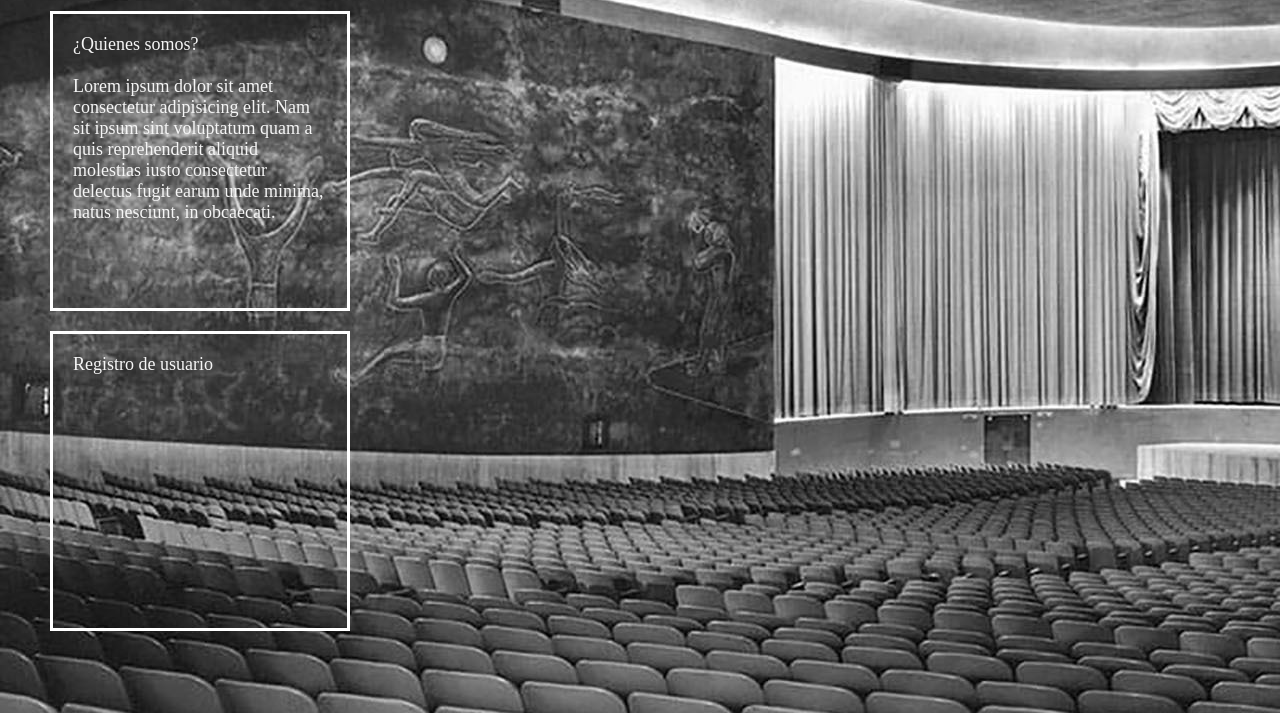
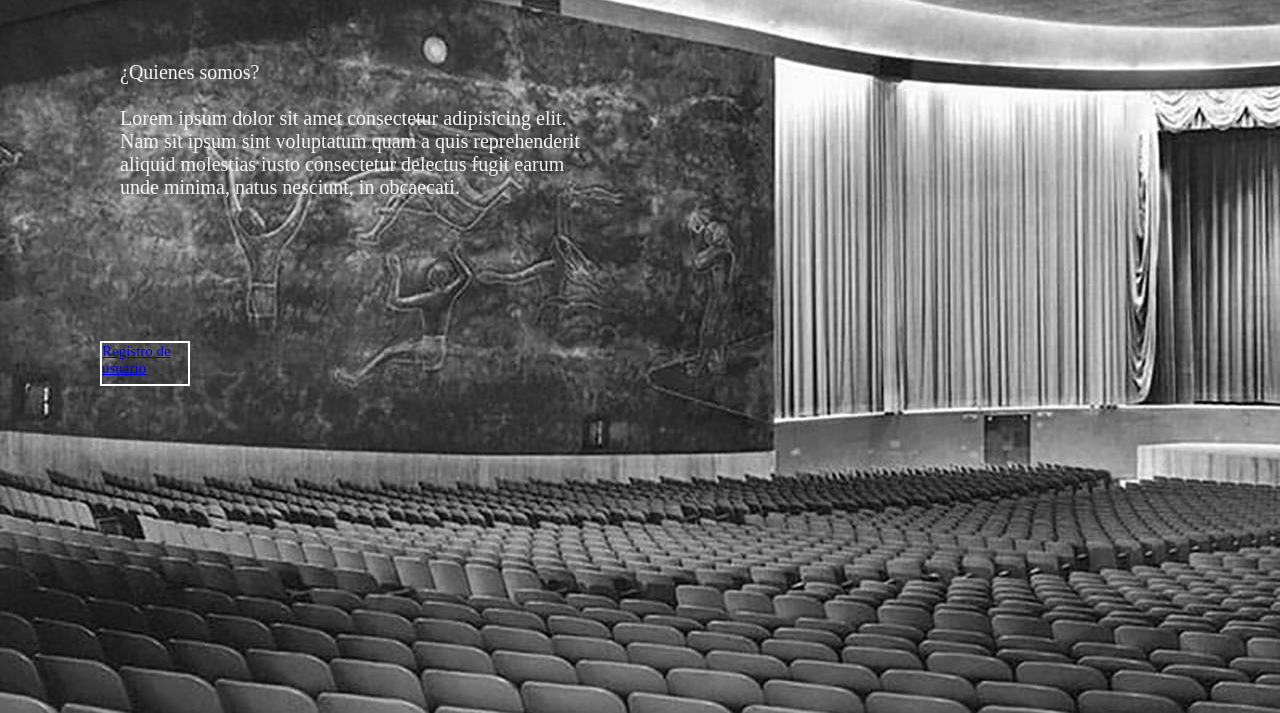
Before and after one commit to Neivajg/CineSol-, a plain HTML site: page index.html in a window 1280 px wide. Shown: the part 87-800 px from the top of the page. Drawn offline with Linux system fonts and the light colour scheme; a script that the page names is missing.

Commit message:
Añadido prototipos

```diff
--- a/index.html
+++ b/index.html
@@ -24,7 +24,8 @@
         <p>¿Quienes somos? <br><br>
              Lorem ipsum dolor sit amet consectetur adipisicing elit. Nam sit ipsum sint voluptatum quam a quis reprehenderit aliquid molestias iusto consectetur delectus fugit earum unde minima, natus nesciunt, in obcaecati.</p>
 
-        <div class="registro">Registro de usuario</div>
+        <div class="registro">
+            <a href="#"> Registro de usuario</div></a>
 
     </section>
 
--- a/style.css
+++ b/style.css
@@ -41,13 +41,23 @@ header nav a{
 header nav a:hover{
     color: #383434;
 }
-.registro, p{
+p{
     color: whitesmoke;
     padding: 20px;
-    font-size: 18px;
-    margin-left: 50px;
-    margin-bottom: 20px;
+    font-size: 20px;
+    margin-left: 100px;
+    margin-top: 30px;
     height: 300px;
-    width: 300px;
-    border: 3px solid white;
+    width: 500px;
 }
+
+.registro{
+border: 2px solid white ;
+color: whitesmoke;
+margin-left: 100px;
+height: 45px;
+width: 90px;
+font-size: 15px;
+line-height:center;
+
+}
```
Also changed, not shown: Img/Prototipo/cartelera.png (added), Img/Prototipo/formulario.png (added), Img/Prototipo/pelicula.png (added), Img/Prototipo/principal.png (added), Img/Prototipo/ranking.png (added).
